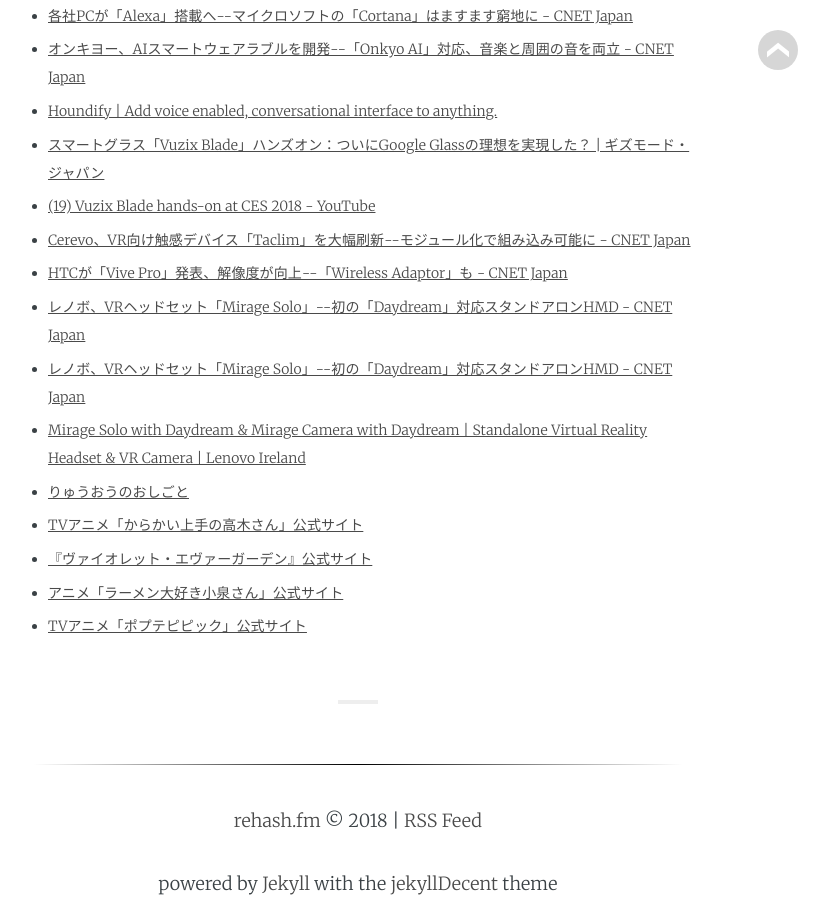
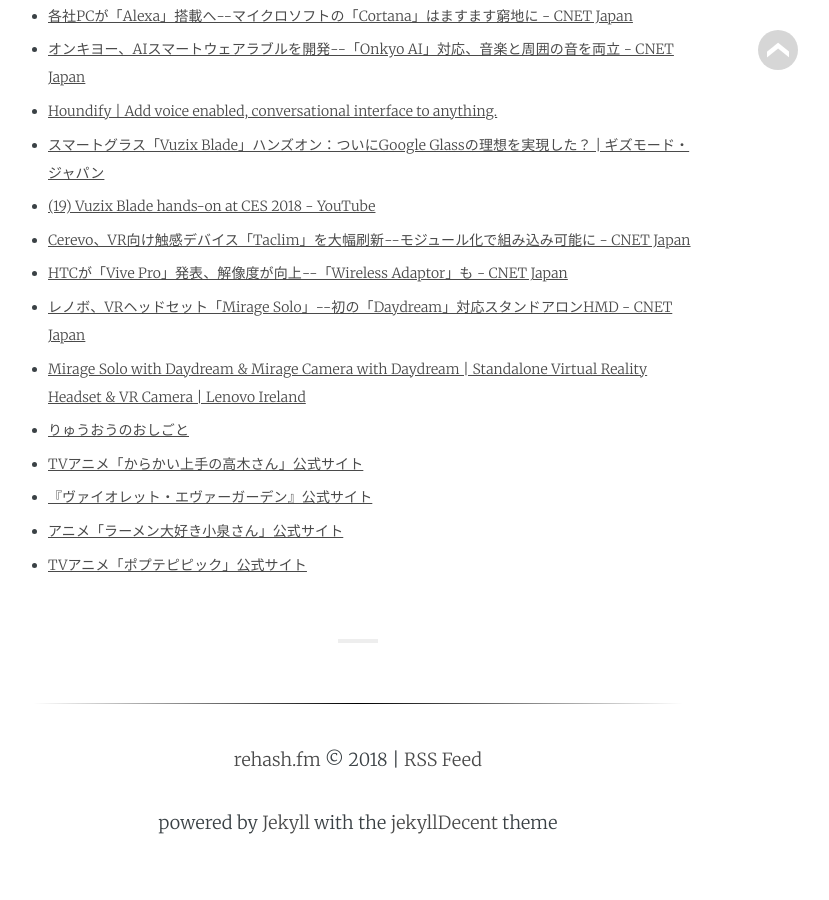
Before and after one commit to rehashfm/rehash.fm, a Jekyll site: the page built from _posts/2018-01-21-34.md, in a window 1280 px wide and 900 px high, scrolled down 1428 px. Shown: the whole window, without its empty margins (282-1111 px from the left). Built offline with Jekyll 4.4.1, drawn with Linux system fonts in a browser that asks for light colours; some web fonts are replaced; after the commit the page ends 2266 px from its top, so only the background shows below that.

Commit message:
delete duplicated link

```diff
--- a/_posts/2018-01-21-34.md
+++ b/_posts/2018-01-21-34.md
@@ -37,7 +37,6 @@
 - [Cerevo、VR向け触感デバイス「Taclim」を大幅刷新\-\-モジュール化で組み込み可能に \- CNET Japan](https://japan.cnet.com/article/35112881/){:target="_blank"}
 - [HTCが「Vive Pro」発表、解像度が向上\-\-「Wireless Adaptor」も \- CNET Japan](https://japan.cnet.com/article/35112853/){:target="_blank"}
 - [レノボ、VRヘッドセット「Mirage Solo」\-\-初の「Daydream」対応スタンドアロンHMD \- CNET Japan](https://japan.cnet.com/article/35112916/){:target="_blank"}
-- [レノボ、VRヘッドセット「Mirage Solo」\-\-初の「Daydream」対応スタンドアロンHMD \- CNET Japan](https://japan.cnet.com/article/35112916/){:target="_blank"}
 - [Mirage Solo with Daydream & Mirage Camera with Daydream \| Standalone Virtual Reality Headset & VR Camera \| Lenovo Ireland](https://www3.lenovo.com/ie/en/daydreamvr/){:target="_blank"}
 - [りゅうおうのおしごと](http://www.ryuoh-anime.com/index.html){:target="_blank"}
 - [TVアニメ「からかい上手の高木さん」公式サイト](http://takagi3.me/){:target="_blank"}
```
